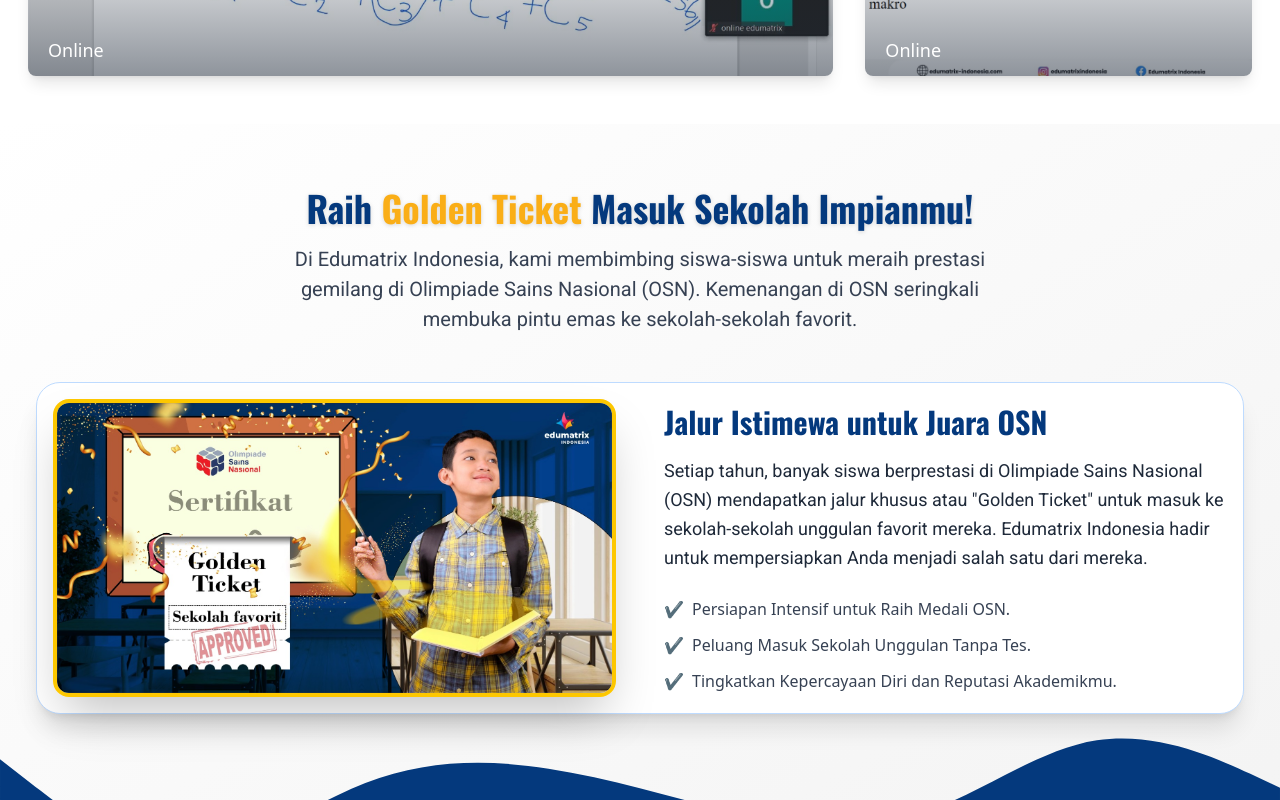
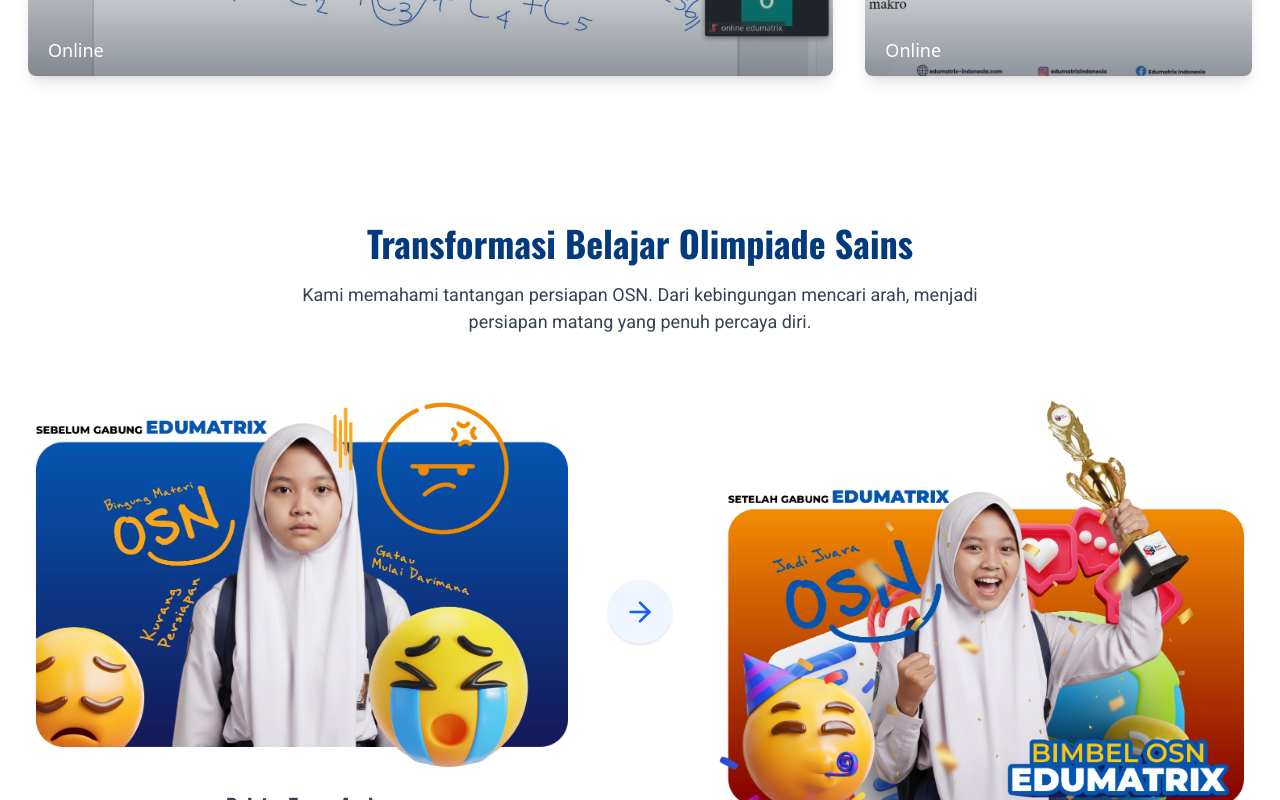
Before and after one commit to Baso-CODE/new-design-tka, a Next.js app: page /bimbel-osn-imo-jismo-iso-ksn-di-kota/Kupang in a window 1280 px wide. Shown: the part 10840-11640 px from the top of the page. Built offline with nearby package versions, Linux system fonts and the light colour scheme; no server answers; a web font is replaced by a local one.

Commit message:
feat: add tranformation osn

```diff
--- a/app/bimbel-osn-imo-jismo-iso-ksn-di-kota/[kotaSlug]/[kabupatenSlug]/[kecamatanSlug]/[kelurahanSlug]/page.tsx
+++ b/app/bimbel-osn-imo-jismo-iso-ksn-di-kota/[kotaSlug]/[kabupatenSlug]/[kecamatanSlug]/[kelurahanSlug]/page.tsx
@@ -21,6 +21,7 @@
 import SliderDescktop from "@/app/components/slider/sliderDescktop";
 import SliderMobile from "@/app/components/slider/sliderMobile";
 import ImpactStatisticsOSN from "@/app/components/statisticOSNEdumatrix/statisticOSNEDM";
+import TransformationOSN from "@/app/components/TransformationOSN";
 import YouTubeShortEmbed from "@/app/components/YouTubeShortEmbed";
 import { getSingleContactCsIsDeleted } from "@/app/request/contacts/getSingleIsDeletedContactCs";
 import { formatSlugToTitle } from "@/app/utils/formatSlugName";
@@ -280,6 +281,7 @@
 
         <Gallery />
         <SuccessStorySlider />
+        <TransformationOSN />
         <GoldenTicketShowcase />
         <AsalSekolahSiswaEdumatrix />
         <SekolahSiswa />
--- a/app/bimbel-osn-imo-jismo-iso-ksn-di-kota/[kotaSlug]/[kabupatenSlug]/[kecamatanSlug]/page.tsx
+++ b/app/bimbel-osn-imo-jismo-iso-ksn-di-kota/[kotaSlug]/[kabupatenSlug]/[kecamatanSlug]/page.tsx
@@ -22,6 +22,7 @@
 import SliderDescktop from "@/app/components/slider/sliderDescktop";
 import SliderMobile from "@/app/components/slider/sliderMobile";
 import ImpactStatisticsOSN from "@/app/components/statisticOSNEdumatrix/statisticOSNEDM";
+import TransformationOSN from "@/app/components/TransformationOSN";
 import YouTubeShortEmbed from "@/app/components/YouTubeShortEmbed";
 import { getSingleContactCsIsDeleted } from "@/app/request/contacts/getSingleIsDeletedContactCs";
 import { formatSlugToTitle } from "@/app/utils/formatSlugName";
@@ -269,6 +270,7 @@
 
         <Gallery />
         <SuccessStorySlider />
+        <TransformationOSN />
         <GoldenTicketShowcase />
         <AsalSekolahSiswaEdumatrix />
         <SekolahSiswa />
--- a/app/bimbel-osn-imo-jismo-iso-ksn-di-kota/[kotaSlug]/[kabupatenSlug]/page.tsx
+++ b/app/bimbel-osn-imo-jismo-iso-ksn-di-kota/[kotaSlug]/[kabupatenSlug]/page.tsx
@@ -22,6 +22,7 @@
 import SliderDescktop from "@/app/components/slider/sliderDescktop";
 import SliderMobile from "@/app/components/slider/sliderMobile";
 import ImpactStatisticsOSN from "@/app/components/statisticOSNEdumatrix/statisticOSNEDM";
+import TransformationOSN from "@/app/components/TransformationOSN";
 import YouTubeShortEmbed from "@/app/components/YouTubeShortEmbed";
 
 import { getSingleContactCsIsDeleted } from "@/app/request/contacts/getSingleIsDeletedContactCs";
@@ -240,6 +241,7 @@
 
         <Gallery />
         <SuccessStorySlider />
+        <TransformationOSN />
         <GoldenTicketShowcase />
         <AsalSekolahSiswaEdumatrix />
         <SekolahSiswa />
--- a/app/bimbel-osn-imo-jismo-iso-ksn-di-kota/[kotaSlug]/page.tsx
+++ b/app/bimbel-osn-imo-jismo-iso-ksn-di-kota/[kotaSlug]/page.tsx
@@ -21,6 +21,7 @@
 import SliderDescktop from "@/app/components/slider/sliderDescktop";
 import SliderMobile from "@/app/components/slider/sliderMobile";
 import ImpactStatisticsOSN from "@/app/components/statisticOSNEdumatrix/statisticOSNEDM";
+import TransformationOSN from "@/app/components/TransformationOSN";
 import YouTubeShortEmbed from "@/app/components/YouTubeShortEmbed";
 import { getSingleContactCsIsDeleted } from "@/app/request/contacts/getSingleIsDeletedContactCs";
 import { getImageKotaBySlug } from "@/app/request/kota/getImageKotaBySlugRequest";
@@ -239,6 +240,7 @@
         <MengapaHarusEdumatrix />
         <Pengajar />
         <Gallery />
+        <TransformationOSN />
         <GoldenTicketShowcase />
         <AsalSekolahSiswaEdumatrix />
         <SekolahSiswa />
```
